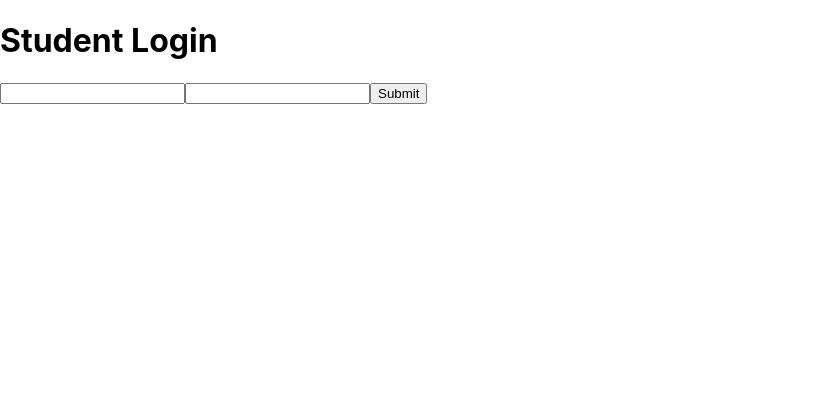
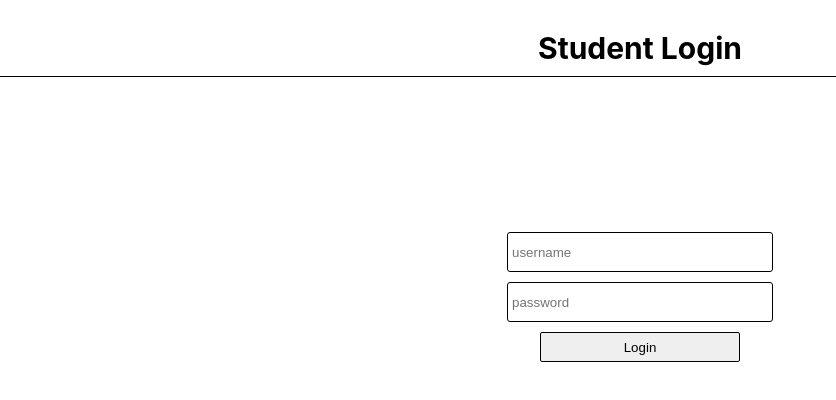
Before and after one commit to abhilashkasula/LMT, a React (Create React App) app: page /student-login in a window 1280 px wide. Shown: the top 400 px of the page, without its empty margins (0-836 px from the left). Built offline with nearby package versions, Linux system fonts and the light colour scheme.

Commit message:
Add styles to login pages

```diff
--- a/src/components/AdminLogin/AdminLogin.js
+++ b/src/components/AdminLogin/AdminLogin.js
@@ -1,13 +1,22 @@
 import React from "react";
+
+const ADMIN_LOGIN = "Admin Login";
 
 const AdminLogin = () => {
   return (
-    <form method="POST" action="/admin-login">
-      <h1>Admin Login</h1>
-      <input type="text" name="id" />
-      <input type="password" name="password" />
-      <input type="submit" />
-    </form>
+    <div className="adminLoginContainer">
+      <h1 className="header">{ADMIN_LOGIN}</h1>
+      <form
+        method="POST"
+        action="/admin-login"
+        className="loginForm"
+        autoComplete="off"
+      >
+        <input type="text" name="id" placeholder="username" />
+        <input type="password" name="password" placeholder="password" />
+        <input type="submit" value="Login" />
+      </form>
+    </div>
   );
 };
 
--- a/src/components/Home/Home.js
+++ b/src/components/Home/Home.js
@@ -1,16 +1,22 @@
 import React from "react";
 import { Link } from "react-router-dom";
 
+const LIBRARY_HEADER = "Libary Manager";
+const ADMIN_LOGIN = "Log In as Admin";
+const STUDENT_LOGIN = "Log In as Student";
+
 const Home = () => {
   return (
-    <div className="form options">
-      <h3>Libary Manager</h3>
-      <Link to="/admin-login" className="option">
-        Admin Login
-      </Link>
-      <Link to="/student-login" className="option">
-        Student Login
-      </Link>
+    <div className="homeScreenOptions">
+      <h3 className="header">{LIBRARY_HEADER}</h3>
+      <div className="loginOptionContainer">
+        <Link to="/admin-login" className="option">
+          {ADMIN_LOGIN}
+        </Link>
+        <Link to="/student-login" className="option">
+          {STUDENT_LOGIN}
+        </Link>
+      </div>
     </div>
   );
 };
--- a/src/components/StudentLogin/StudentLogin.js
+++ b/src/components/StudentLogin/StudentLogin.js
@@ -1,13 +1,22 @@
 import React from "react";
+
+const STUDENT_LOGIN = "Student Login";
 
 const StudentLogin = () => {
   return (
-    <form method="POST" action="/student-login">
-      <h1>Student Login</h1>
-      <input type="text" name="id" />
-      <input type="password" name="password" />
-      <input type="submit" />
-    </form>
+    <div className="adminLoginContainer">
+      <h1 className="header">{STUDENT_LOGIN}</h1>
+      <form
+        method="POST"
+        action="/student-login"
+        autoComplete="off"
+        className="loginForm"
+      >
+        <input type="text" name="id" placeholder="username" />
+        <input type="password" name="password" placeholder="password" />
+        <input type="submit" value="Login" />
+      </form>
+    </div>
   );
 };
 
--- a/src/index.css
+++ b/src/index.css
@@ -1,4 +1,5 @@
 body {
+  width: 100vw;
   margin: 0;
   font-family: -apple-system, BlinkMacSystemFont, "Segoe UI", "Roboto", "Oxygen",
     "Ubuntu", "Cantarell", "Fira Sans", "Droid Sans", "Helvetica Neue",
@@ -6,3 +7,83 @@ body {
   -webkit-font-smoothing: antialiased;
   -moz-osx-font-smoothing: grayscale;
 }
+
+.header {
+  display: flex;
+  justify-content: center;
+  font-size: 30px;
+  border-bottom: 1px solid black;
+  padding: 10px;
+}
+
+.loginOptionContainer {
+  display: flex;
+  justify-content: center;
+  flex-direction: column;
+  width: 50%;
+  align-self: center;
+  height: 50vh;
+}
+
+.option {
+  display: flex;
+  justify-content: center;
+  border: 1px solid black;
+  text-decoration: none;
+  color: black;
+  padding: 10px;
+  font-size: 20px;
+  cursor: pointer;
+  background: whitesmoke;
+  border-radius: 3px;
+  width: 70%;
+  margin: 10px 0;
+  align-self: center;
+}
+
+.homeScreenOptions {
+  width: 100%;
+  display: flex;
+  justify-content: center;
+  flex-direction: column;
+}
+
+form {
+  display: flex;
+  flex-direction: column;
+  width: 50%;
+  align-self: center;
+}
+
+form > input {
+  width: 40%;
+  height: 30px;
+  margin: 5px;
+  align-self: center;
+  padding: 4px;
+  border: 1px solid black;
+  border-radius: 3px;
+}
+
+form > input[type="submit"] {
+  height: 30px;
+  width: 200px;
+  border-radius: 2px;
+  cursor: pointer;
+}
+
+.adminLoginContainer {
+  width: 100%;
+  display: flex;
+  flex-direction: column;
+}
+
+.loginForm {
+  width: 50%;
+  align-self: center;
+  display: flex;
+  height: 50vh;
+  display: flex;
+  align-items: center;
+  justify-content: center;
+}
```
